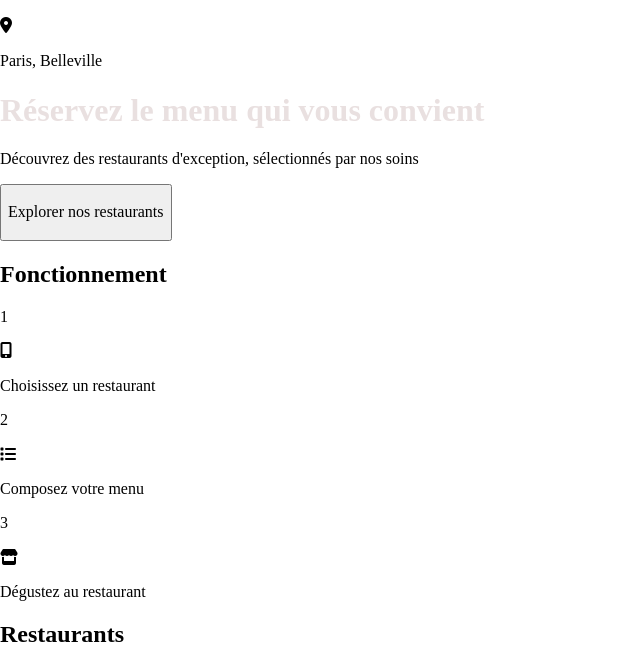
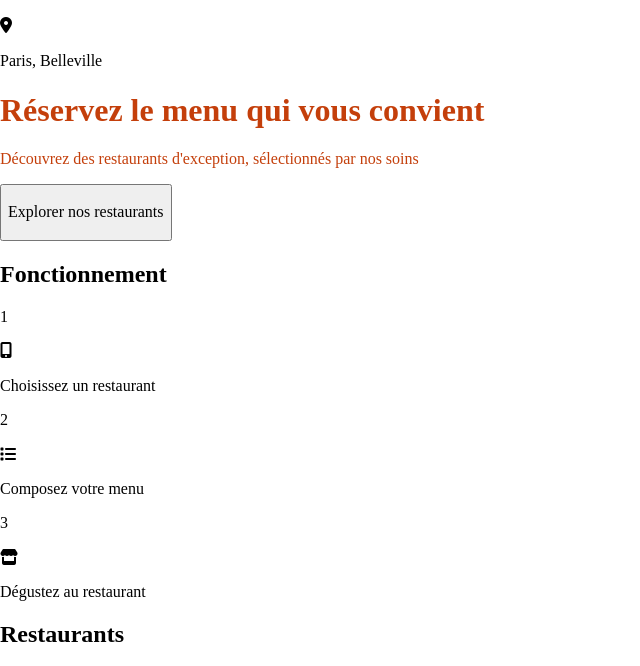
Before and after one commit to FabriceFleche/FabriceFleche_3_09032022, a website: page index.html in a window 1280 px wide. Shown: the part 87-753 px from the top of the page, without its empty margins (0-640 px from the left). Drawn offline with Linux system fonts and the light colour scheme; grey boxes are pictures that could not be loaded; a web font is replaced by a local one.

Commit message:
Mise en place dossiers sass

```diff
--- a/SCSS/main.scss
+++ b/SCSS/main.scss
@@ -1,5 +1,3 @@
-$color-primary: rgb(233, 224, 224);
 
-.reservez {
-    color: $color-primary;
-}
+
+@import "./pages/accueil";
--- /dev/null
+++ b/SCSS/pages/_accueil.scss
@@ -0,0 +1,11 @@
+/* Accueil */
+
+$color-primary: rgb(196, 63, 11);
+
+.reservez {
+    color: $color-primary;
+}
+
+.decouvrez {
+    color: $color-primary;
+}
```
Also changed, not shown: CSS/style.css, 1 other file.
